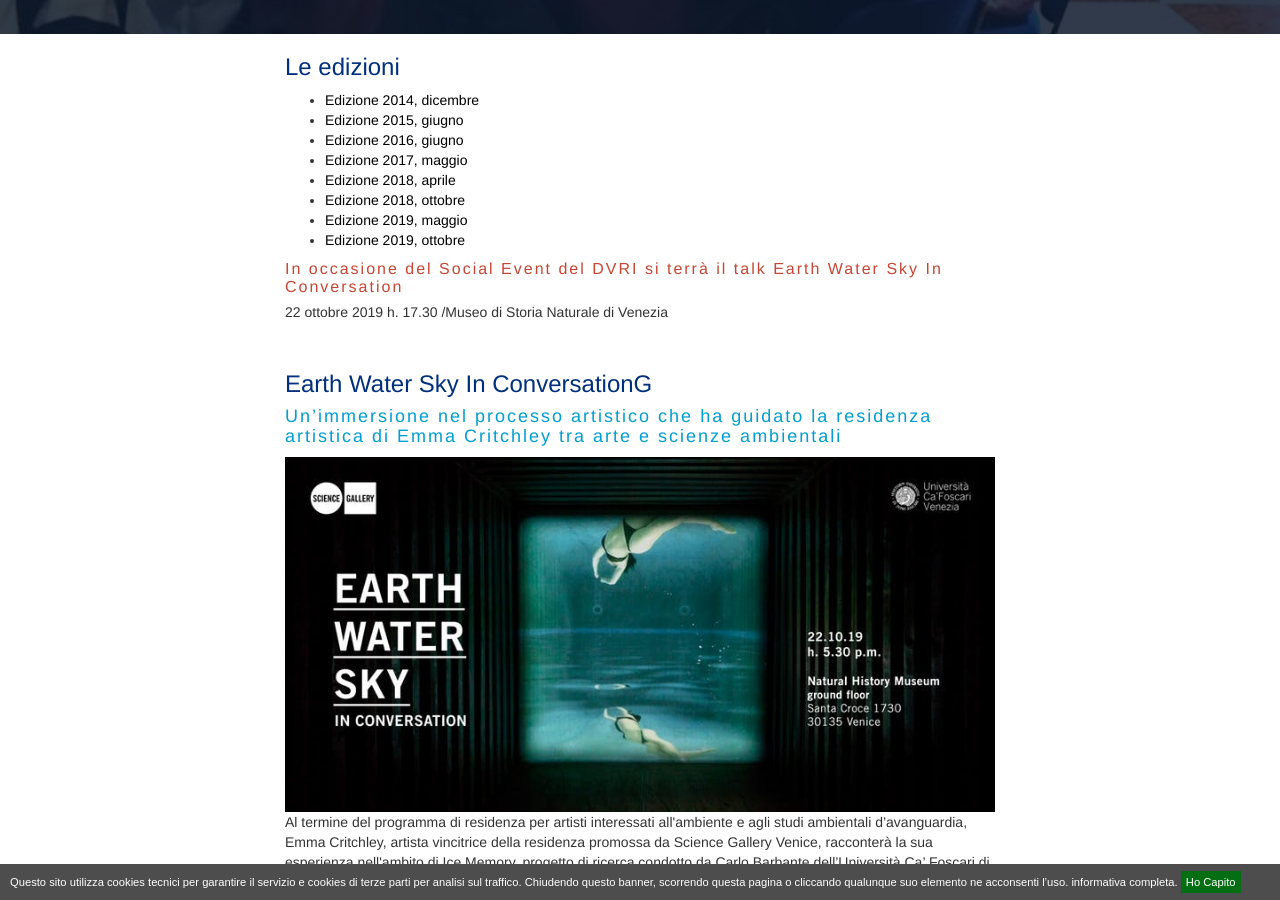
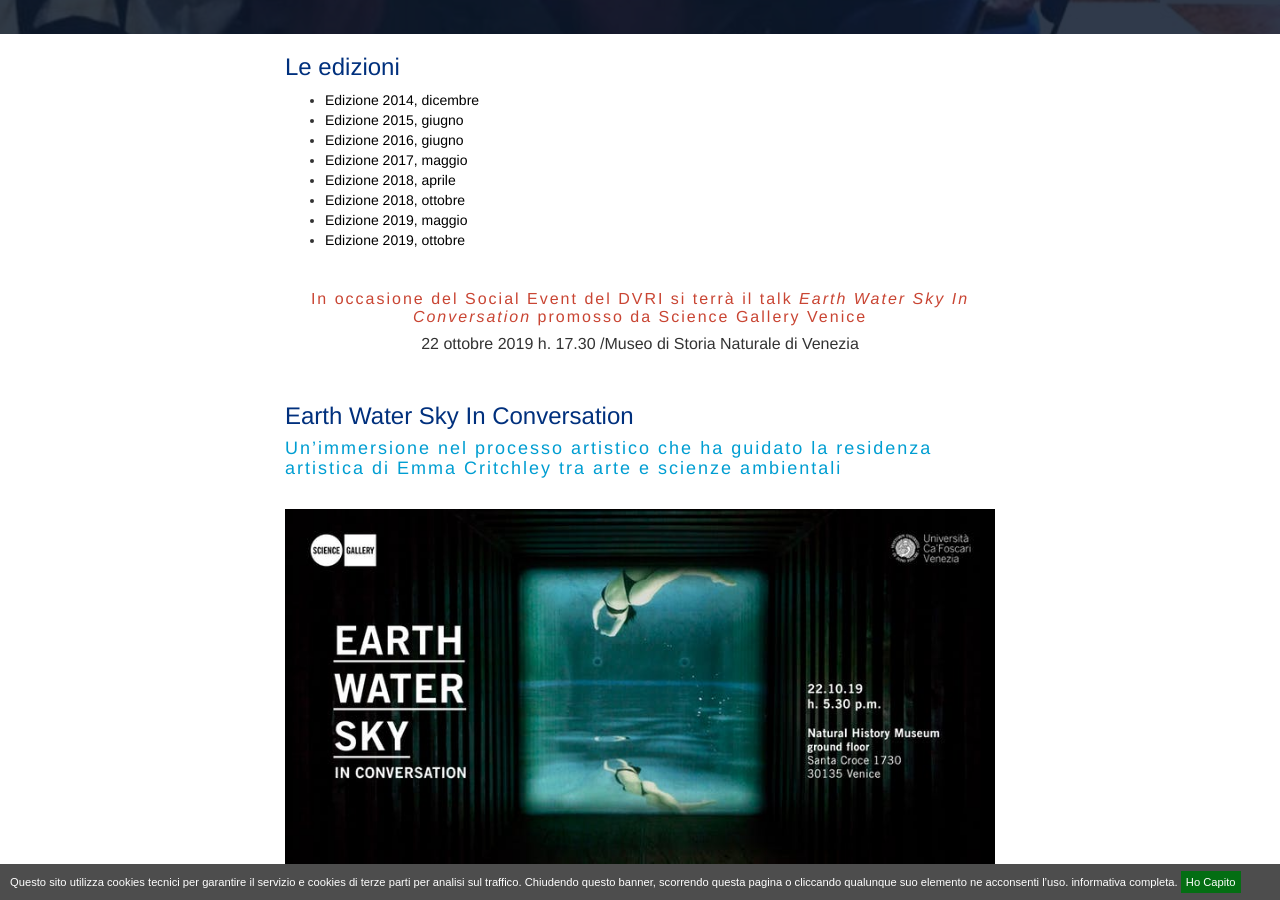
Before and after one commit to simonini/dvri-j-theme, a Jekyll site: the page built from progetti/social-events-2019-ottobre.html, in a window 1280 px wide and 900 px high, scrolled down 433 px. Built offline with Jekyll 4.4.1, drawn with Linux system fonts in a browser that asks for light colours; comment, search, counter and statistics services are not loaded.

Commit message:
fix social event 2019

```diff
--- a/progetti/social-events-2019-ottobre.html
+++ b/progetti/social-events-2019-ottobre.html
@@ -8,14 +8,15 @@ gallery_scope: social_2019
 ---
 
 {% include social_events.html %}
-
-<h4 style="font-size: 16px; color: #c94533"> In occasione del Social Event del DVRI si terrà il talk Earth Water Sky In Conversation</h4>
-	<h5> 22 ottobre 2019 h. 17.30 /Museo di Storia Naturale di Venezia</h5>
 <br>
-<h3>Earth Water Sky In ConversationG</h5>
+<strong><h4 style="font-size: 16px; color: #c94533; text-align: center;"> In occasione del Social Event del DVRI si terrà il talk <i>Earth Water Sky In Conversation</i> promosso da Science Gallery Venice</h4></strong>
+	<h5 style="font-size: 16px; color: #00000; text-align: center;"> 22 ottobre 2019 h. 17.30 /Museo di Storia Naturale di Venezia</h5>
+<br>
+<h3>Earth Water Sky In Conversation</h3>
 <h4>Un’immersione nel processo artistico che ha guidato la residenza artistica di Emma Critchley tra arte e scienze ambientali</h4>
+<br>
 <img src="{{ site.baseurl }}/assets/progetti/social-events/ews.jpeg" alt="Banner Earth Water Sky" class="col-xs-6/">
-<br>
+<br><br>
 <p>Al termine del programma di residenza per artisti interessati all'ambiente e agli studi ambientali d’avanguardia, Emma Critchley, artista vincitrice della residenza promossa da Science Gallery Venice, racconterà la sua esperienza nell'ambito di Ice Memory, progetto di ricerca condotto da Carlo Barbante dell’Università Ca’ Foscari di Venezia..
 Durante questo Talk l'artista parlerà del suo processo di ricerca e di sviluppo dell’opera parallelo al lavoro di ricerca degli scienziati coinvolti nel Progetto Ice Memory. L'intera conversazione sarà moderata da Ariane Koek, curatrice del programma di residenza.
 Questa indagine tra arte e scienza avverrà presso il Museo di Storia Naturale di Venezia, che contestualmente per tutto il mese di ottobre ospita la mostra "Abissi" e una serie di workshop e giornate di studio sulla fotografia subacquea.
@@ -28,9 +29,9 @@ Il programma di residenza è interamente finanziato dalla Fondation Didier et Ma
 </p>
 
 <h4>The Ice Memory Project</h4>
-
-<img src="{{ site.baseurl }}/assets/progetti/social-events/6.png" alt="UNDER PRESSURE, 2019 Alessandro Zannier" width="800" height="300" class="col-xs-6/">
-
+<br>
+<img src="{{ site.baseurl }}/assets/progetti/social-events/icememory.jpg" alt="Icememory" class="col-xs-6/">
+<br><br>
 <p>Nella prima edizione della residenza, Emma Critchley, l'artista vincitrice del bando, sta lavorando con il Professor Carlo Barbante e il suo team di Ca' Foscari sul progetto internazionale Ice Memory. Questo straordinario progetto mira a costruire una biblioteca del ghiaccio tale da raccogliere reperti provenienti da regioni non polari che verranno poi conservati in Antartide. Questa biblioteca del Ghiaccio sarà composta da carote di ghiaccio ricavate da ghiacciai in pericolo di estinzione di tutto il mondo.
 Dalle carote di ghiaccio e dalle bolle d'aria intrappolate nel ghiaccio, databili in alcuni casi fino al 18.000 a.C., gli scienziati possono ricostruire il clima del passato e la composizione atmosferica della Terra.
 Si tratta di un’inestimabile testimonianza del cambiamento climatico.
```
Also changed, not shown: assets/progetti/social-events/icememory.jpg (added).
